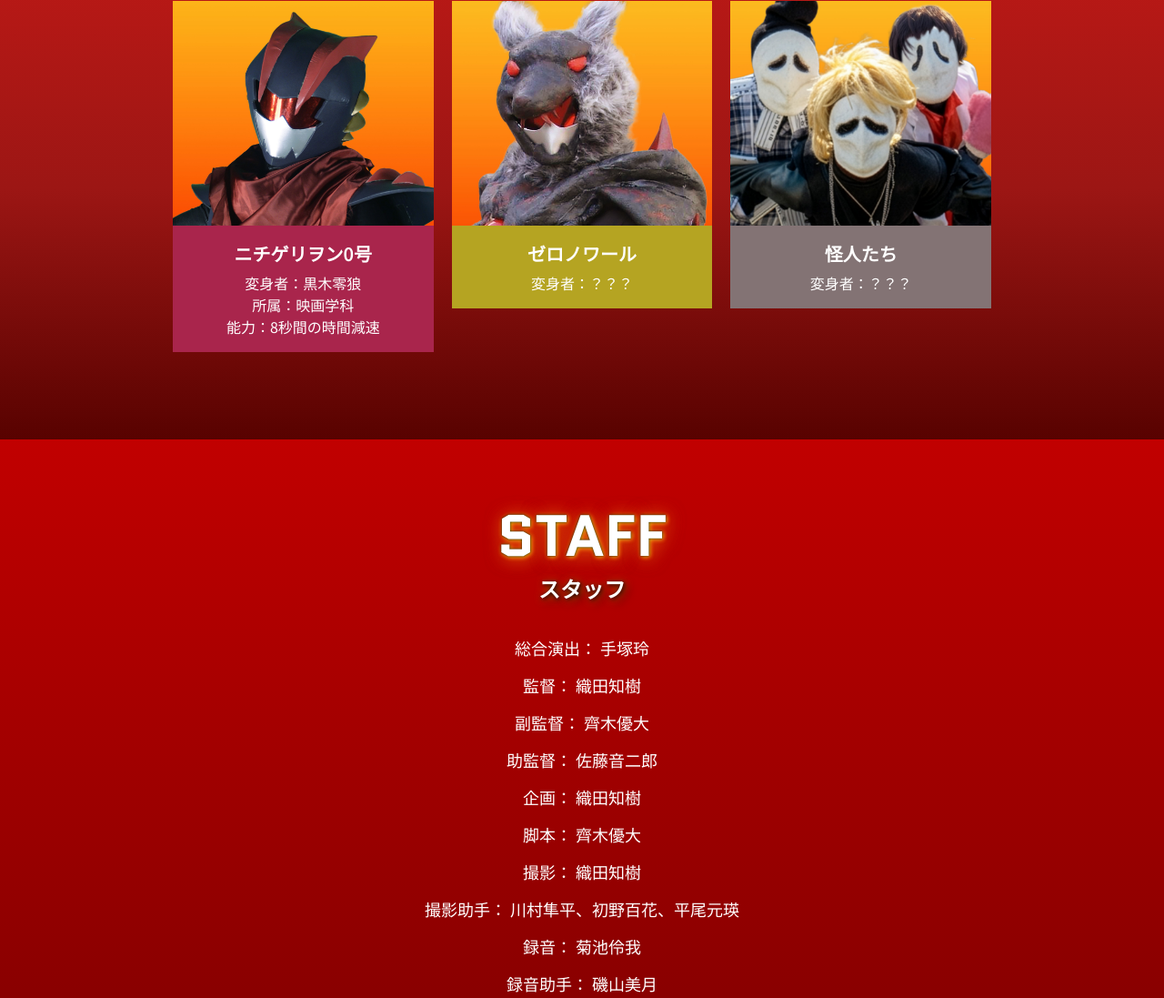
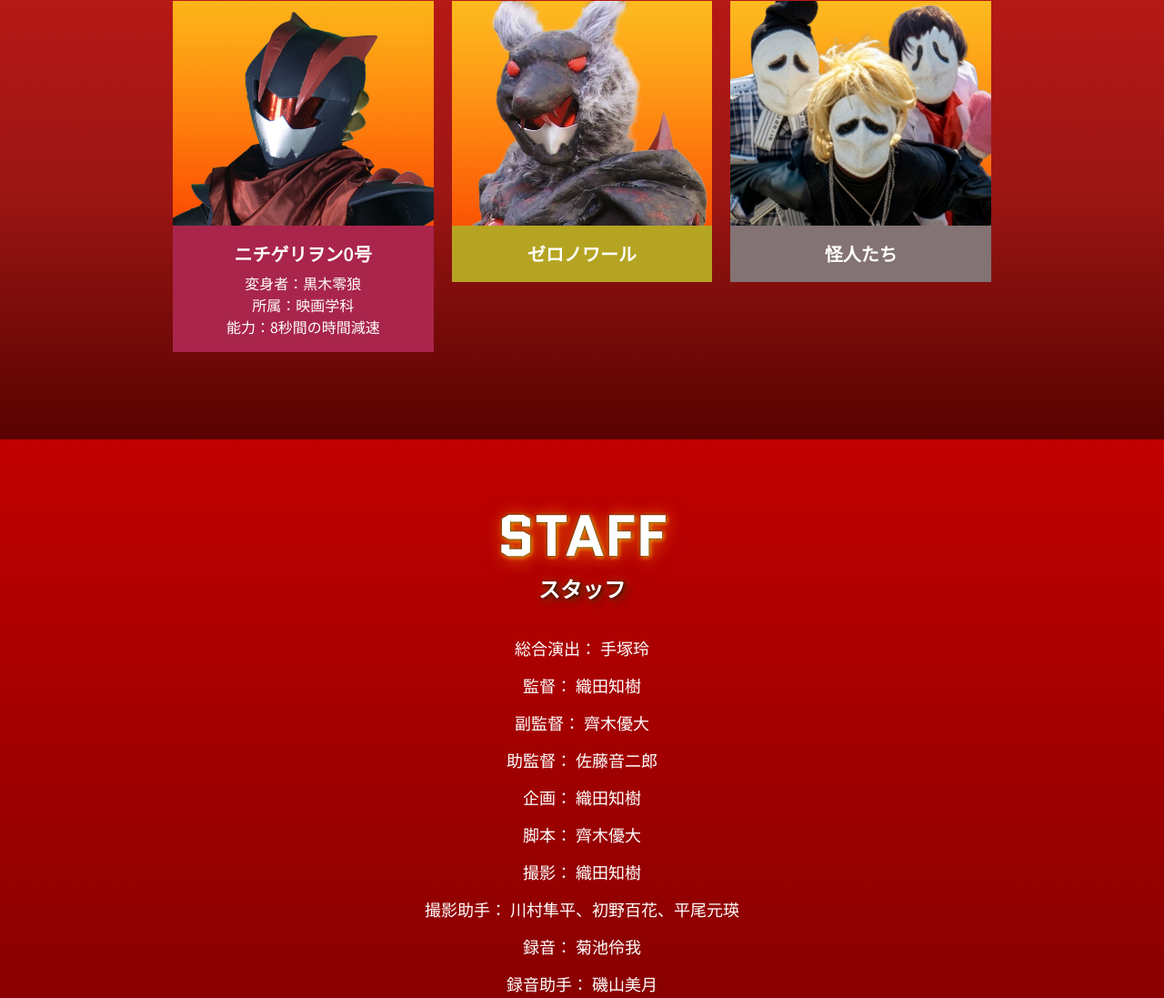
Before and after one commit to nichigeriwon10th/nichigeriwon10th.github.io, a plain HTML site: page index.html in a window 1280 px wide. Shown: the part 3440-4537 px from the top of the page at 91% size. Drawn offline with nearby package versions, Linux system fonts and the light colour scheme; a web font is replaced by a local one.

Commit message:
Update index.html

```diff
--- a/index.html
+++ b/index.html
@@ -126,14 +126,12 @@
                             <p class="character__img"><img src="assets/images/character_zeronoir.jpg" alt="ゼロノワール"></p>
                             <div class="character__content">
                                 <h4 class="character__name">ゼロノワール</h4>
-                                <p class="character__txt">変身者：？？？</p>
                             </div>
                         </li>
                         <li class="character__item color-gray">
                             <p class="character__img"><img src="assets/images/character_monsters.jpg" alt="怪人たち"></p>
                             <div class="character__content">
                                 <h4 class="character__name">怪人たち</h4>
-                                <p class="character__txt">変身者：？？？</p>
                             </div>
                         </li>
                     </ul>
```
